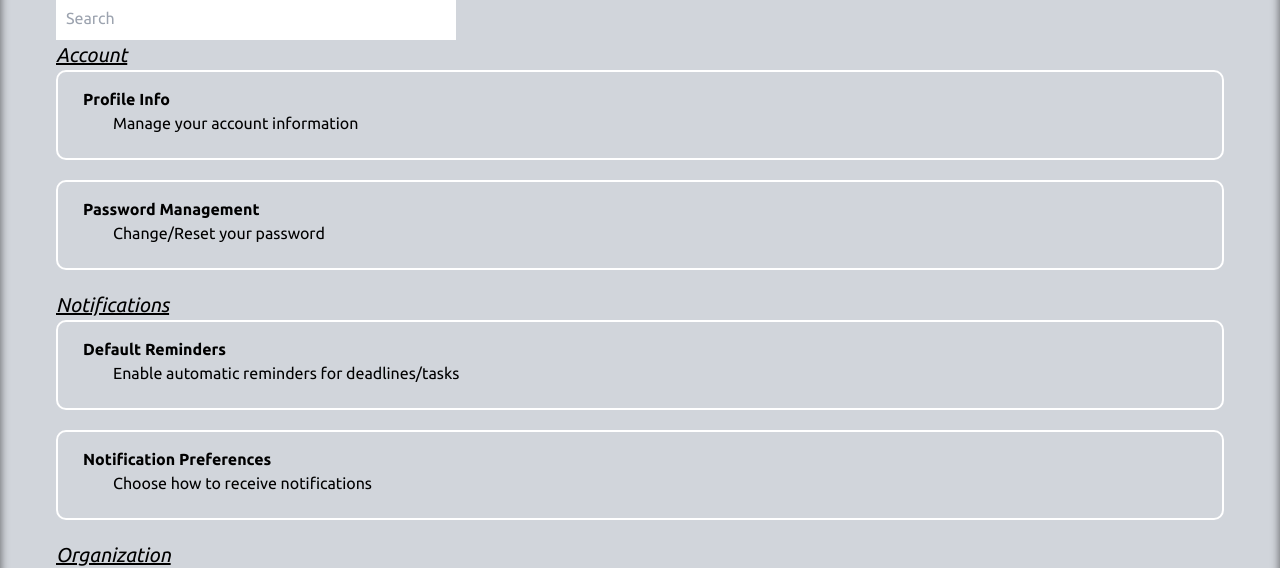
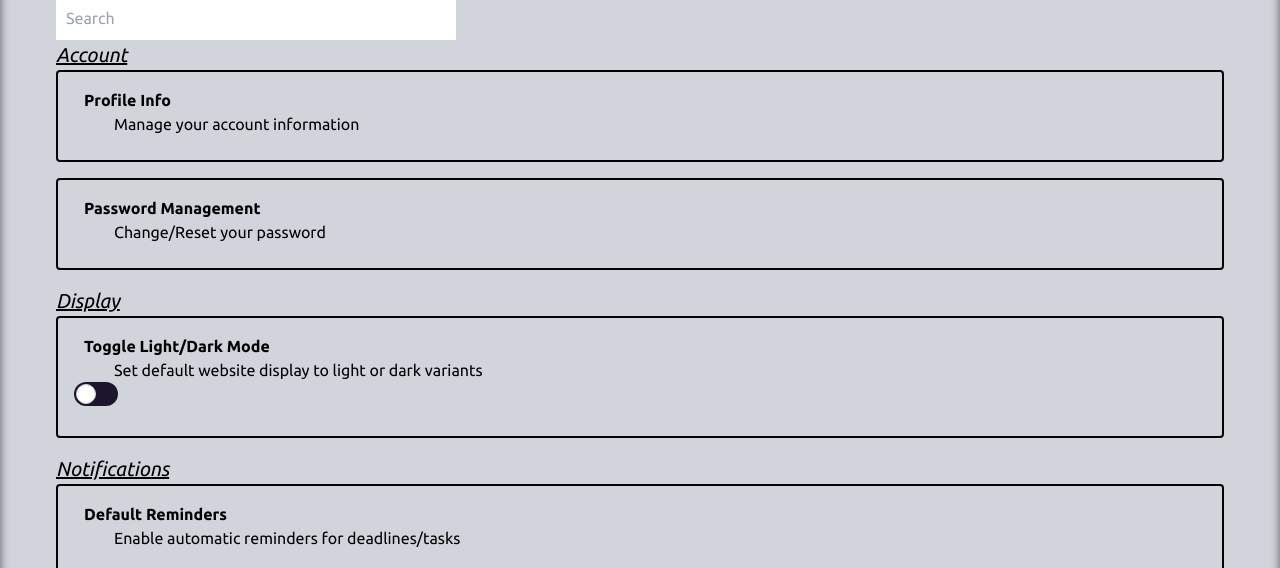
Before and after one commit to dtc105/CS-401W, a React (Vite) app in the folder App/: page /settings in a window 1280 px wide. Shown: the part 232-800 px from the top of the page. Built offline with nearby package versions, Linux system fonts and the light colour scheme; no server answers.

Commit message:
converted some CSS to Tailwind in Settings.jsx, added placeholder toggle switch and light/dark theme section to Settings.jsx

```diff
--- a/App/src/pages/Settings/Settings.jsx
+++ b/App/src/pages/Settings/Settings.jsx
@@ -32,6 +32,27 @@
             }
         ],
 
+    },
+
+    {
+        header: {
+                name: 'Display',
+        },
+
+        values: [
+            {
+                name: 'Toggle Light/Dark Mode',
+                description: 'Set default website display to light or dark variants',
+                action: (
+                    <label class="inline-flex items-center cursor-pointer">
+                            <input type="checkbox" value="" class="sr-only peer"/>
+                            <div class="relative w-11 h-6 bg-300 peer-focus:outline-none peer-focus:ring-4 peer-focus:ring-blue-300 dark:peer-focus:ring-blue-800 rounded-full peer dark:bg-gray-400 peer-checked:after:translate-x-full rtl:peer-checked:after:-translate-x-full peer-checked:after:border-white after:content-[''] after:absolute after:top-[2px] after:start-[2px] after:bg-white after:border-gray-300 after:border after:rounded-full after:h-5 after:w-5 after:transition-all dark:border-gray-600 peer-checked:bg-300"></div>
+                            <span class="ms-3 text-sm font-medium text-gray-900 dark:text-gray-300"></span>
+                    </label>
+                )
+            },
+
+        ]
     },
 
     {
@@ -105,7 +126,7 @@
                 name: "Account Deletion",
                 description: "Permanently delete your account",
                 action: (
-                    <span>
+                    <span className = 'ml-auto'>
                         <button onClick = {async() => {await deleteUserAccount(userId);}} className='text-white bg-red-500 border-black'>Delete</button>
                     </span>
                 )
@@ -224,25 +245,9 @@
                 {visibleOptions.map((option) => (
                     <div key={option.header.name}>
                         <h3 style={{ fontSize: '20px', textDecoration: 'underline', fontStyle: 'italic'}}>{option.header.name}</h3>
-
                         <div>
-
-
                             {option.values.map((value) => (
-                                <div key={value.name}
-
-                                style={{
-                                    border: '2px solid white',
-                                    borderRadius: '10px',
-                                    marginBottom: '20px',
-                                    padding: '15px'
-
-                                }}>
-
-
-
-
-
+                                <div key={value.name} className = 'border-2 border-black dark:border-white rounded text-black dark:text-white mb-4 p-4' >
                                     <ul className="list-group">
                                         <li className="list-group-tem mb-2">
                                             <h6 style={{textIndent: '10px', fontWeight: 'bold'}}>{value.name}</h6>
```
